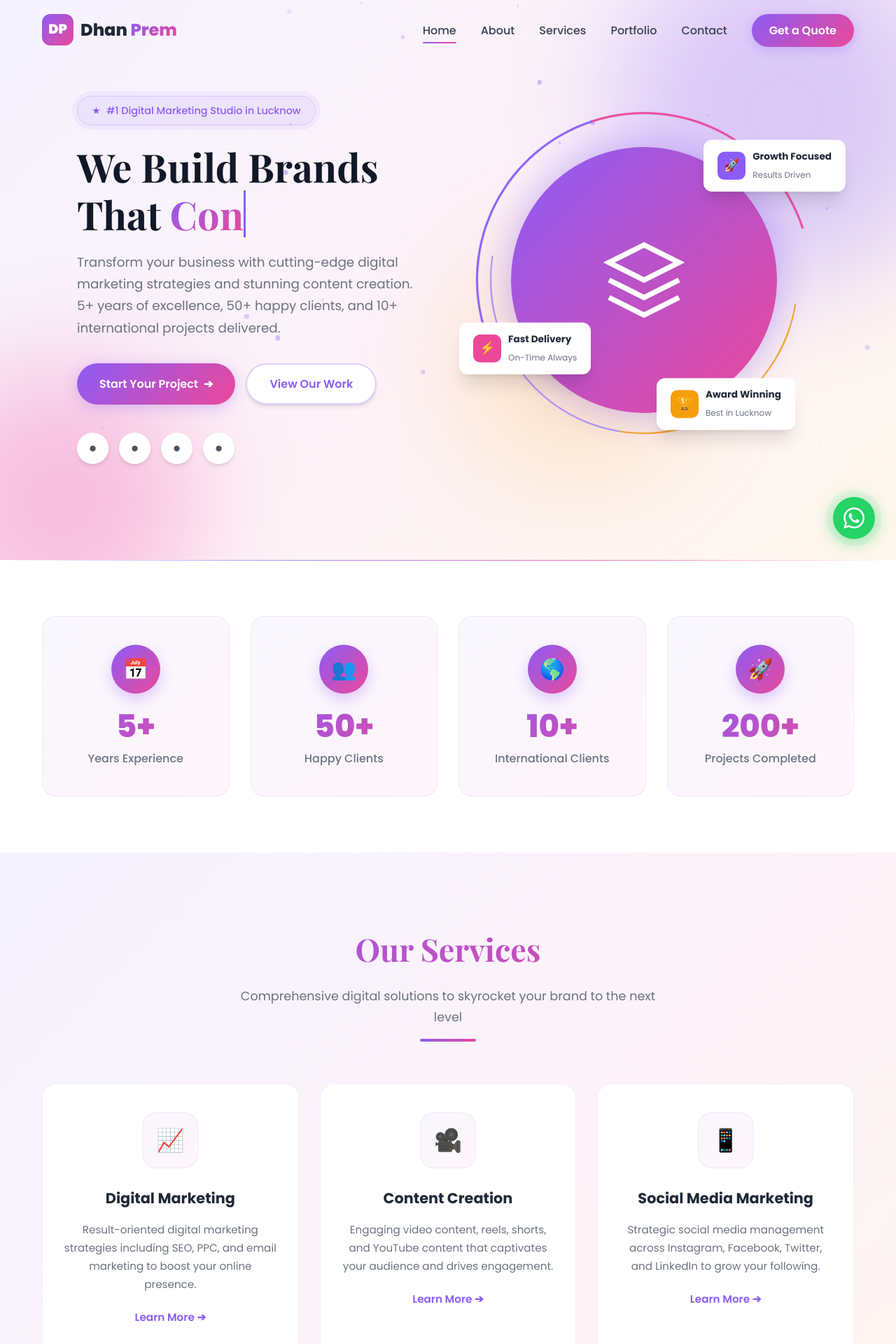
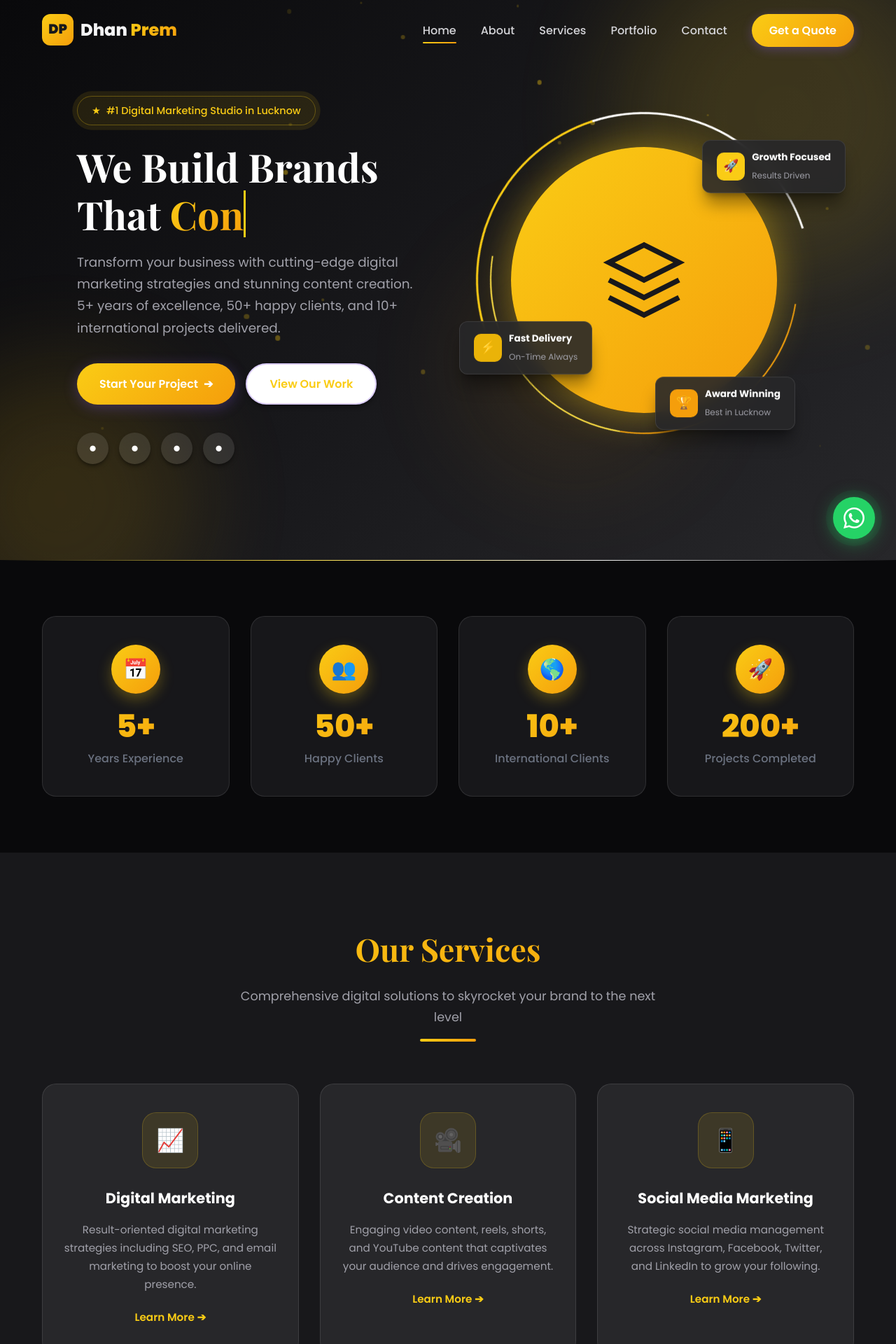
Before and after one commit to afan73871-spec/dhan-prem-studio, a PHP site: page / in a window 1280 px wide. Shown: the top 1920 px of the page at 70% size. Run offline with PHP 8.4, Linux system fonts and the light colour scheme.

Commit message:
Theme update: Black + White + Yellow color scheme

```diff
--- a/css/style.css
+++ b/css/style.css
@@ -1,24 +1,24 @@
 /* ============================================
    DHAN PREM STUDIO - Professional Website CSS
-   Purple + Pink Gradient Theme | Light Mode
+   Black + White + Yellow Theme | Dark Mode
    ============================================ */
 
 @import url('https://fonts.googleapis.com/css2?family=Poppins:wght@300;400;500;600;700;800;900&family=Playfair+Display:wght@400;500;600;700&display=swap');
 
 /* ---- CSS Variables ---- */
 :root {
-  --primary: #8B5CF6;
-  --primary-dark: #7C3AED;
-  --primary-light: #A78BFA;
-  --secondary: #EC4899;
-  --secondary-dark: #DB2777;
-  --secondary-light: #F472B6;
+  --primary: #FACC15;
+  --primary-dark: #EAB308;
+  --primary-light: #FDE047;
+  --secondary: #FFFFFF;
+  --secondary-dark: #E5E5E5;
+  --secondary-light: #F5F5F5;
   --accent: #F59E0B;
-  --gradient-1: linear-gradient(135deg, #8B5CF6 0%, #EC4899 100%);
-  --gradient-2: linear-gradient(135deg, #EC4899 0%, #8B5CF6 100%);
-  --gradient-3: linear-gradient(135deg, #8B5CF6 0%, #EC4899 50%, #F59E0B 100%);
-  --gradient-bg: linear-gradient(135deg, #F5F3FF 0%, #FDF2F8 50%, #FFF7ED 100%);
-  --gradient-card: linear-gradient(135deg, rgba(139,92,246,0.05) 0%, rgba(236,72,153,0.05) 100%);
+  --gradient-1: linear-gradient(135deg, #FACC15 0%, #F59E0B 100%);
+  --gradient-2: linear-gradient(135deg, #F59E0B 0%, #FACC15 100%);
+  --gradient-3: linear-gradient(135deg, #FACC15 0%, #FFFFFF 50%, #F59E0B 100%);
+  --gradient-bg: linear-gradient(135deg, #18181B 0%, #1F1F23 50%, #27272A 100%);
+  --gradient-card: linear-gradient(135deg, rgba(250,204,21,0.05) 0%, rgba(255,255,255,0.03) 100%);
   --white: #FFFFFF;
   --gray-50: #F9FAFB;
   --gray-100: #F3F4F6;
@@ -26,17 +26,17 @@
   --gray-300: #D1D5DB;
   --gray-400: #9CA3AF;
   --gray-500: #6B7280;
-  --gray-600: #4B5563;
-  --gray-700: #374151;
-  --gray-800: #1F2937;
-  --gray-900: #111827;
-  --shadow-sm: 0 1px 2px rgba(0,0,0,0.05);
-  --shadow: 0 4px 6px -1px rgba(0,0,0,0.1), 0 2px 4px -2px rgba(0,0,0,0.1);
-  --shadow-md: 0 10px 15px -3px rgba(0,0,0,0.1), 0 4px 6px -4px rgba(0,0,0,0.1);
-  --shadow-lg: 0 20px 25px -5px rgba(0,0,0,0.1), 0 8px 10px -6px rgba(0,0,0,0.1);
-  --shadow-xl: 0 25px 50px -12px rgba(0,0,0,0.25);
-  --shadow-glow: 0 0 40px rgba(139,92,246,0.3);
-  --shadow-glow-pink: 0 0 40px rgba(236,72,153,0.3);
+  --gray-600: #A1A1AA;
+  --gray-700: #D4D4D8;
+  --gray-800: #F4F4F5;
+  --gray-900: #FFFFFF;
+  --shadow-sm: 0 1px 2px rgba(0,0,0,0.3);
+  --shadow: 0 4px 6px -1px rgba(0,0,0,0.4), 0 2px 4px -2px rgba(0,0,0,0.3);
+  --shadow-md: 0 10px 15px -3px rgba(0,0,0,0.4), 0 4px 6px -4px rgba(0,0,0,0.3);
+  --shadow-lg: 0 20px 25px -5px rgba(0,0,0,0.4), 0 8px 10px -6px rgba(0,0,0,0.3);
+  --shadow-xl: 0 25px 50px -12px rgba(0,0,0,0.5);
+  --shadow-glow: 0 0 40px rgba(250,204,21,0.3);
+  --shadow-glow-pink: 0 0 40px rgba(250,204,21,0.2);
   --radius: 12px;
   --radius-lg: 20px;
   --radius-xl: 30px;
@@ -60,7 +60,7 @@ html {
 body {
   font-family: 'Poppins', sans-serif;
   color: var(--gray-800);
-  background: var(--white);
+  background: #18181B;
   line-height: 1.7;
   overflow-x: hidden;
 }
@@ -107,7 +107,7 @@ img {
 
 .section-title p {
   font-size: 1.1rem;
-  color: var(--gray-500);
+  color: var(--gray-600);
   max-width: 600px;
   margin: 0 auto;
 }
@@ -217,12 +217,12 @@ img {
 .logo-icon {
   width: 45px;
   height: 45px;
-  background: var(--gradient-1);
+  background: linear-gradient(135deg, #FACC15 0%, #F59E0B 100%);
   border-radius: var(--radius);
   display: flex;
   align-items: center;
   justify-content: center;
-  color: white;
+  color: #18181B;
   font-size: 1.2rem;
   font-weight: 900;
   animation: logoFloat 3s ease-in-out infinite;
@@ -320,7 +320,7 @@ img {
   align-items: center;
   position: relative;
   overflow: hidden;
-  background: var(--gradient-bg);
+  background: linear-gradient(135deg, #09090B 0%, #18181B 50%, #27272A 100%);
 }
 
 .hero-bg-shapes {
@@ -341,19 +341,21 @@ img {
 .hero-shape-1 {
   width: 500px;
   height: 500px;
-  background: var(--primary-light);
+  background: var(--primary);
   top: -100px;
   right: -100px;
   animation-delay: 0s;
+  opacity: 0.15;
 }
 
 .hero-shape-2 {
   width: 400px;
   height: 400px;
-  background: var(--secondary-light);
+  background: var(--primary-dark);
   bottom: -100px;
   left: -100px;
   animation-delay: 2s;
+  opacity: 0.15;
 }
 
 .hero-shape-3 {
@@ -364,7 +366,7 @@ img {
   left: 50%;
   transform: translate(-50%, -50%);
   animation-delay: 4s;
-  opacity: 0.2;
+  opacity: 0.1;
 }
 
 @keyframes shapeFloat {
@@ -390,8 +392,8 @@ img {
   display: inline-flex;
   align-items: center;
   gap: 8px;
-  background: rgba(139,92,246,0.1);
-  border: 1px solid rgba(139,92,246,0.2);
+  background: rgba(250,204,21,0.1);
+  border: 1px solid rgba(250,204,21,0.3);
   padding: 8px 20px;
   border-radius: 50px;
   font-size: 0.9rem;
@@ -412,7 +414,7 @@ img {
   font-weight: 800;
   line-height: 1.2;
   margin-bottom: 20px;
-  color: var(--gray-900);
+  color: var(--white);
 }
 
 .hero-content h1 .highlight {
@@ -440,7 +442,7 @@ img {
 
 .hero-content p {
   font-size: 1.15rem;
-  color: var(--gray-500);
+  color: var(--gray-600);
   margin-bottom: 35px;
   max-width: 500px;
 }
@@ -499,11 +501,11 @@ img {
   width: 45px;
   height: 45px;
   border-radius: 50%;
-  background: white;
-  display: flex;
-  align-items: center;
-  justify-content: center;
-  color: var(--gray-600);
+  background: rgba(255,255,255,0.1);
+  display: flex;
+  align-items: center;
+  justify-content: center;
+  color: var(--white);
   box-shadow: var(--shadow);
   font-size: 1.2rem;
   transition: var(--transition);
@@ -559,7 +561,7 @@ img {
   position: absolute;
   inset: 50px;
   border-radius: 50%;
-  background: var(--gradient-1);
+  background: linear-gradient(135deg, #FACC15 0%, #F59E0B 100%);
   display: flex;
   align-items: center;
   justify-content: center;
@@ -568,19 +570,20 @@ img {
 }
 
 @keyframes heroImagePulse {
-  0%, 100% { box-shadow: 0 0 40px rgba(139,92,246,0.3); }
-  50% { box-shadow: 0 0 60px rgba(139,92,246,0.5); }
+  0%, 100% { box-shadow: 0 0 40px rgba(250,204,21,0.3); }
+  50% { box-shadow: 0 0 60px rgba(250,204,21,0.5); }
 }
 
 .hero-image-inner svg {
   width: 120px;
   height: 120px;
-  color: white;
+  color: #18181B;
 }
 
 .hero-floating-card {
   position: absolute;
-  background: white;
+  background: rgba(39,39,42,0.9);
+  backdrop-filter: blur(10px);
   padding: 12px 20px;
   border-radius: var(--radius);
   box-shadow: var(--shadow-lg);
@@ -589,6 +592,7 @@ img {
   gap: 10px;
   animation: cardFloat 4s ease-in-out infinite;
   z-index: 2;
+  border: 1px solid rgba(255,255,255,0.1);
 }
 
 .hero-floating-card:nth-child(4) {
@@ -622,22 +626,22 @@ img {
   align-items: center;
   justify-content: center;
   font-size: 1.1rem;
-  color: white;
+  color: #18181B;
 }
 
 .floating-card-icon.purple { background: var(--primary); }
-.floating-card-icon.pink { background: var(--secondary); }
+.floating-card-icon.pink { background: var(--primary-dark); }
 .floating-card-icon.orange { background: var(--accent); }
 
 .floating-card-text strong {
   display: block;
   font-size: 0.85rem;
-  color: var(--gray-800);
+  color: var(--white);
 }
 
 .floating-card-text span {
   font-size: 0.75rem;
-  color: var(--gray-500);
+  color: var(--gray-600);
 }
 
 /* ============================================
@@ -645,7 +649,7 @@ img {
    ============================================ */
 .stats {
   padding: 80px 0;
-  background: white;
+  background: #09090B;
   position: relative;
 }
 
@@ -669,8 +673,8 @@ img {
   text-align: center;
   padding: 40px 20px;
   border-radius: var(--radius-lg);
-  background: var(--gradient-card);
-  border: 1px solid rgba(139,92,246,0.1);
+  background: rgba(39,39,42,0.5);
+  border: 1px solid rgba(255,255,255,0.1);
   transition: var(--transition);
   position: relative;
   overflow: hidden;
@@ -702,13 +706,13 @@ img {
   height: 70px;
   margin: 0 auto 20px;
   border-radius: 50%;
-  background: var(--gradient-1);
+  background: linear-gradient(135deg, #FACC15 0%, #F59E0B 100%);
   display: flex;
   align-items: center;
   justify-content: center;
   font-size: 1.8rem;
-  color: white;
-  box-shadow: 0 8px 20px rgba(139,92,246,0.3);
+  color: #18181B;
+  box-shadow: 0 8px 20px rgba(250,204,21,0.3);
 }
 
 .stat-number {
@@ -732,7 +736,7 @@ img {
    SERVICES SECTION
    ============================================ */
 .services {
-  background: var(--gradient-bg);
+  background: #18181B;
 }
 
 .services-grid {
@@ -742,14 +746,14 @@ img {
 }
 
 .service-card {
-  background: white;
+  background: #27272A;
   border-radius: var(--radius-lg);
   padding: 40px 30px;
   text-align: center;
   transition: var(--transition);
   position: relative;
   overflow: hidden;
-  border: 1px solid rgba(139,92,246,0.1);
+  border: 1px solid rgba(255,255,255,0.1);
 }
 
 .service-card::before {
@@ -784,18 +788,18 @@ img {
   height: 80px;
   margin: 0 auto 25px;
   border-radius: var(--radius-lg);
-  background: var(--gradient-card);
+  background: rgba(250,204,21,0.1);
   display: flex;
   align-items: center;
   justify-content: center;
   font-size: 2rem;
   transition: var(--transition);
-  border: 1px solid rgba(139,92,246,0.1);
+  border: 1px solid rgba(250,204,21,0.2);
 }
 
 .service-card:hover .service-icon {
   background: var(--gradient-1);
-  color: white;
+  color: #18181B;
   transform: scale(1.1) rotate(5deg);
   box-shadow: var(--shadow-glow);
 }
@@ -804,11 +808,11 @@ img {
   font-size: 1.3rem;
   font-weight: 700;
   margin-bottom: 15px;
-  color: var(--gray-800);
+  color: var(--white);
 }
 
 .service-card p {
-  color: var(--gray-500);
+  color: var(--gray-600);
   font-size: 0.95rem;
   margin-bottom: 20px;
 }
--- a/js/main.js
+++ b/js/main.js
@@ -268,8 +268,8 @@ document.addEventListener('DOMContentLoaded', () => {
       right: '20px',
       padding: '15px 25px',
       borderRadius: '12px',
-      background: type === 'success' ? '#10B981' : '#EF4444',
-      color: 'white',
+      background: type === 'success' ? '#FACC15' : '#EF4444',
+      color: type === 'success' ? '#18181B' : 'white',
       display: 'flex',
       alignItems: 'center',
       gap: '10px',
@@ -277,7 +277,7 @@ document.addEventListener('DOMContentLoaded', () => {
       fontWeight: '500',
       fontSize: '0.95rem',
       zIndex: '10000',
-      boxShadow: '0 10px 30px rgba(0,0,0,0.2)',
+      boxShadow: '0 10px 30px rgba(0,0,0,0.3)',
       transform: 'translateX(120%)',
       transition: 'transform 0.4s cubic-bezier(0.68, -0.55, 0.265, 1.55)'
     });
@@ -330,8 +330,8 @@ document.addEventListener('DOMContentLoaded', () => {
     width: '45px',
     height: '45px',
     borderRadius: '50%',
-    background: 'linear-gradient(135deg, #8B5CF6, #EC4899)',
-    color: 'white',
+    background: 'linear-gradient(135deg, #FACC15, #F59E0B)',
+    color: '#18181B',
     border: 'none',
     fontSize: '1.2rem',
     cursor: 'pointer',
@@ -339,7 +339,7 @@ document.addEventListener('DOMContentLoaded', () => {
     opacity: '0',
     transform: 'translateY(20px)',
     transition: 'all 0.3s ease',
-    boxShadow: '0 4px 15px rgba(139,92,246,0.3)'
+    boxShadow: '0 4px 15px rgba(250,204,21,0.3)'
   });
   document.body.appendChild(backToTop);
 
@@ -422,7 +422,7 @@ document.addEventListener('DOMContentLoaded', () => {
         width: `${size}px`,
         height: `${size}px`,
         borderRadius: '50%',
-        background: `rgba(139, 92, 246, ${Math.random() * 0.3 + 0.1})`,
+        background: `rgba(250, 204, 21, ${Math.random() * 0.3 + 0.1})`,
         left: `${Math.random() * 100}%`,
         top: `${Math.random() * 100}%`,
         animation: `particleFloat ${Math.random() * 10 + 10}s linear infinite`,
@@ -451,7 +451,7 @@ document.addEventListener('DOMContentLoaded', () => {
   createParticles();
 
   console.log('%c Dhan Prem Studio %c Website Loaded Successfully!',
-    'background: linear-gradient(135deg, #8B5CF6, #EC4899); color: white; padding: 5px 10px; border-radius: 5px; font-weight: bold;',
-    'color: #8B5CF6; font-weight: bold;'
+    'background: linear-gradient(135deg, #FACC15, #F59E0B); color: #18181B; padding: 5px 10px; border-radius: 5px; font-weight: bold;',
+    'color: #FACC15; font-weight: bold;'
   );
 });
```
Also changed, not shown: other parts of css/style.css (+95 -95 lines).
